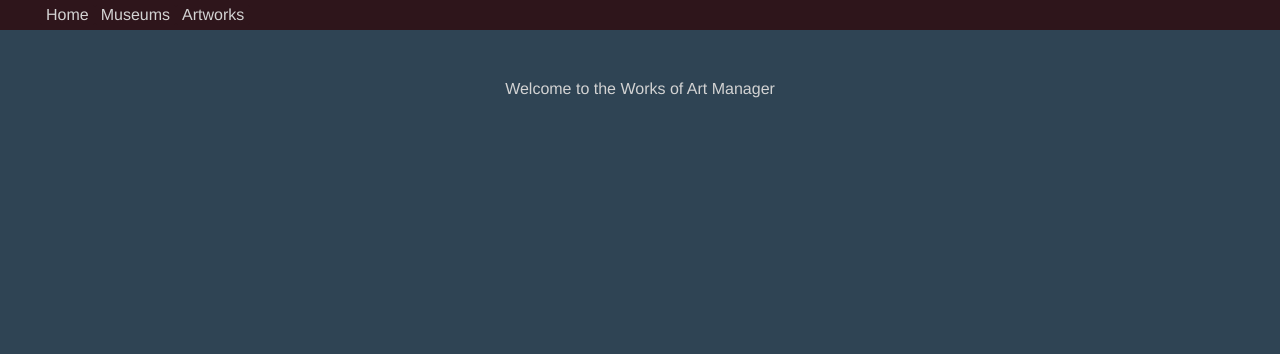
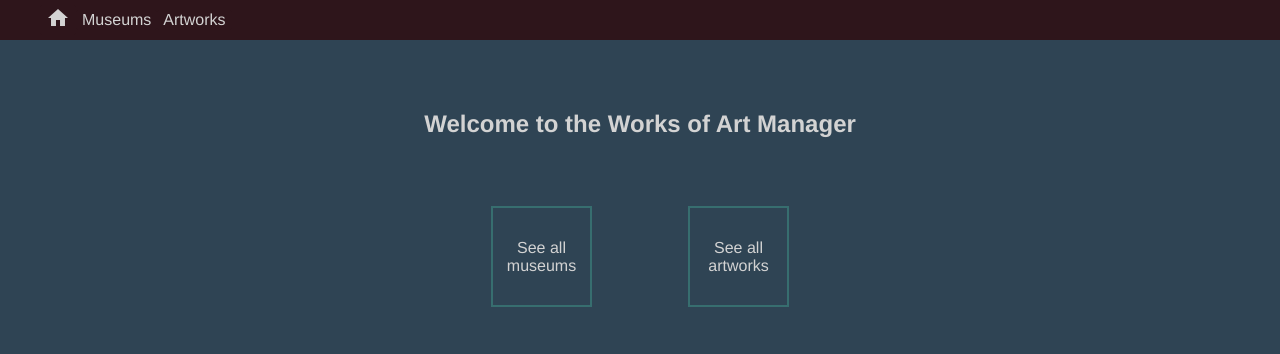
Before and after one commit to AnnaW86/museums_works_homework, a Flask app: page / in a window 1280 px wide. Shown: the top 354 px of the page. Run offline with Flask 2, Linux system fonts and the light colour scheme.

Commit message:
adding links to homepage, increasing clickable areas across site, adjusting css to allow for smaller viewports, small style changes

```diff
--- a/static/style.css
+++ b/static/style.css
@@ -16,6 +16,8 @@ body{
 li {
   list-style: none;
   /* padding: 10px; */
+  margin-top: auto;
+  margin-bottom: auto;
 }
 
 .menu li a {
@@ -57,11 +59,39 @@ li {
   display: flex;
   flex-wrap: wrap;
   justify-content: center;
+  margin: 0px 20px;
 }
 
 .page_container {
   margin-top: 50px;
 }
+
+#homepage_text {
+  text-align: center;
+  margin: 20px 0px;
+}
+
+.homepage_options {
+  display: flex;
+  justify-content: center;
+  flex-wrap: wrap;
+}
+
+.options_box {
+  display: flex;
+  justify-content: center;
+  align-items: center;
+  margin: 3em;
+  padding: 1em;
+  border: 2px solid #376E6F;
+  height: 65px;
+  width: 65px;
+}
+
+.options_box p {
+  text-align: center;
+}
+
 .object {
   display: flex;
   flex-wrap: wrap;
@@ -86,6 +116,10 @@ a {
   align-items: center;
 }
 
+.object p {
+  margin: 0px;
+}
+
 .button_container {
   display: flex;
   margin-top: 40px;
@@ -104,7 +138,7 @@ button, input, select {
 }
 
 #museum_info {
-  min-width: 500px;
+  width: auto;
 }
 
 .add_work {
@@ -138,5 +172,5 @@ form div {
 }
 
 h1 {
-  margin-right: 25px;
+  margin-right: 15px;
 }
--- a/templates/base.html
+++ b/templates/base.html
@@ -15,7 +15,9 @@
       <ul class="menu">
         <li>
           <button class="dropbtn">
-            <a href="/">Home</a>
+            <a href="/"><span class="material-icons">
+              home
+              </span></a>
           </button>
         </li>
         <li>
--- a/templates/index.html
+++ b/templates/index.html
@@ -1,6 +1,21 @@
 {% extends "base.html" %}
 {% block home %}
 <section class="page_container">
-Welcome to the Works of Art Manager
+    <div>
+        <h1 id="homepage_text">Welcome to the Works of Art Manager</h1>
+        <div class="homepage_options">
+            <a href="/museums">
+                <div class="options_box">
+                    <p>See all museums</p>
+                </div>
+            </a>
+            <a href="/works">
+                <div class="options_box">
+                    <p>See all artworks</p>
+                </div>
+            </a>
+        </div>
+    </div>
 </section>
+
 {% endblock %}
--- a/templates/museums/index.html
+++ b/templates/museums/index.html
@@ -4,13 +4,15 @@
 
 {% for museum in all_museums %}
   <div class="object">
+    <a href="/museums/{{ museum.id }}">
       <div class="content">
-      <a href="/museums/{{museum.id}}">{{museum.name}}</a>
+        <p>{{museum.name}}</p>
         <hr>
         <address>
           {{museum.address}}
         </address>
       </div>
+    </a>
   </div>
 {% endfor %}
 
```
Also changed, not shown: controllers/museums_controller.py (+5 -3 lines), templates/works/index.html (+8 -7 lines). Lines whose indentation alone changed are shown as unchanged.
